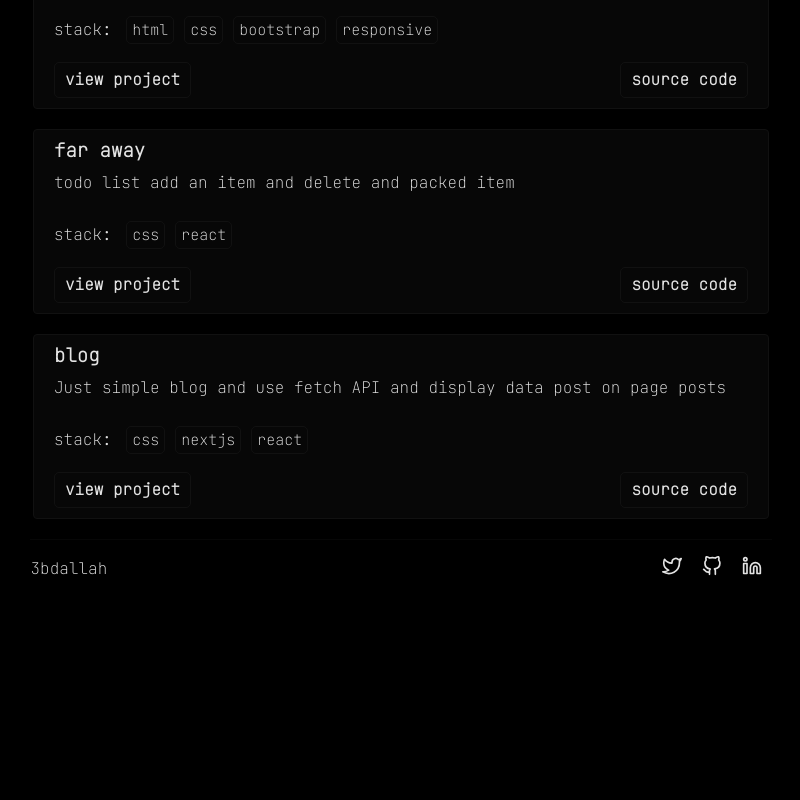
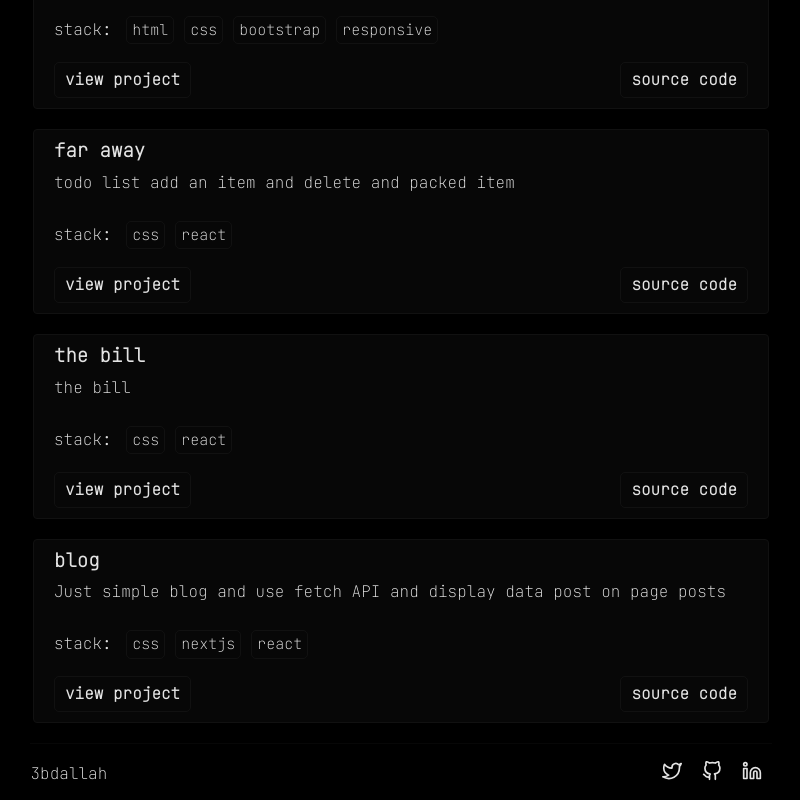
Before and after one commit to 3bdalah/3bdallah, a Next.js app: page /projects in a window 1280 px wide. Shown: the part 1021-1821 px from the top of the page, without its empty margins (239-1039 px from the left). Before the commit the page ends 1617 px from the top, so only its background shows below. Built offline with nearby package versions, Linux system fonts and the light colour scheme.

Commit message:
Update Projects.js
- add new project to data [the Bill]

```diff
--- a/data/Projects.js
+++ b/data/Projects.js
@@ -46,6 +46,15 @@ const projects_data = [
     },
     {
         id: 6,
+        title: "The Bill",
+        img : "./img-public/project2.jpg",
+        skills: ['css',' React'],
+        desc: "the bill",
+        demo: "https://the-bill.vercel.app/",
+        git: "https://github.com/3bdalah/the-bill"
+    },
+    {
+        id: 7,
         title: "Blog",
         img : "./img-public/project4.jpg",
         skills: ['css', 'NextJs', 'react'],
```
